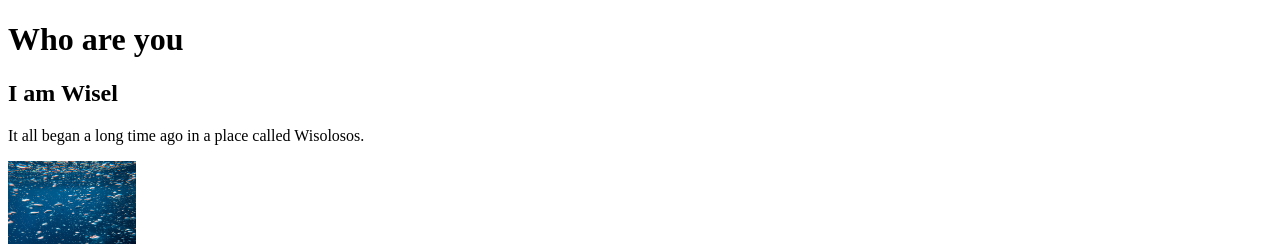
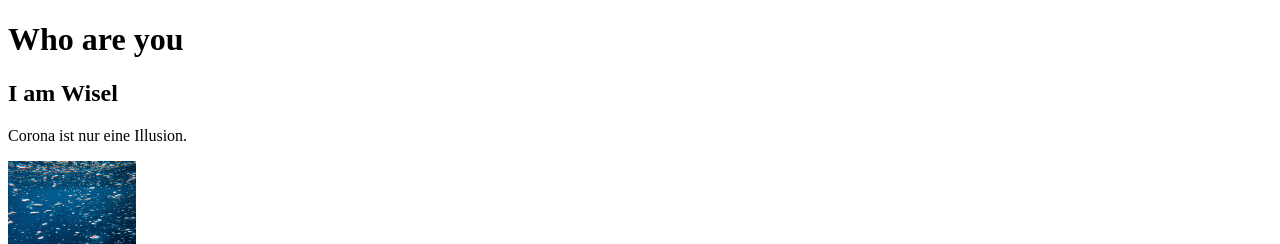
Before and after one commit to dominik-bregovic/.io, a plain HTML site: page index.html in a window 1280 px wide. Shown: the top 244 px of the page. Drawn offline with Linux system fonts and the light colour scheme.

Commit message:
Update index.html

```diff
--- a/index.html
+++ b/index.html
@@ -8,7 +8,7 @@
 
 <h1>Who are you</h1>
 <h2>I am Wisel</h2>
-<p>It all began a long time ago in a place called Wisolosos.</p>
+<p>Corona ist nur eine Illusion.</p>
 <img src="images/pexels-francesco-ungaro-4620496.jpg" alt="Boobles" width="128" height="128" />
 
 <a href="https://www.google.at/">
```
